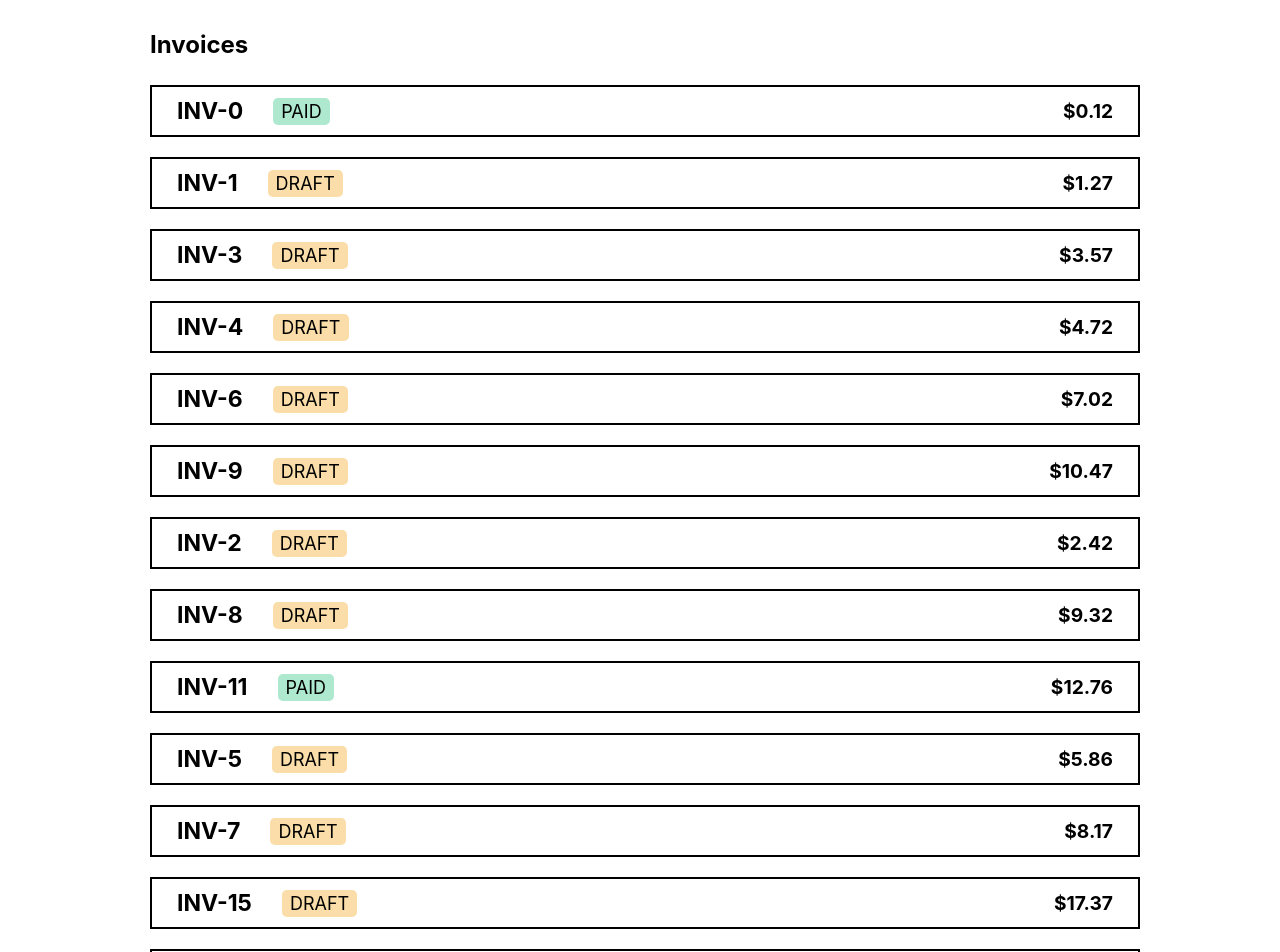
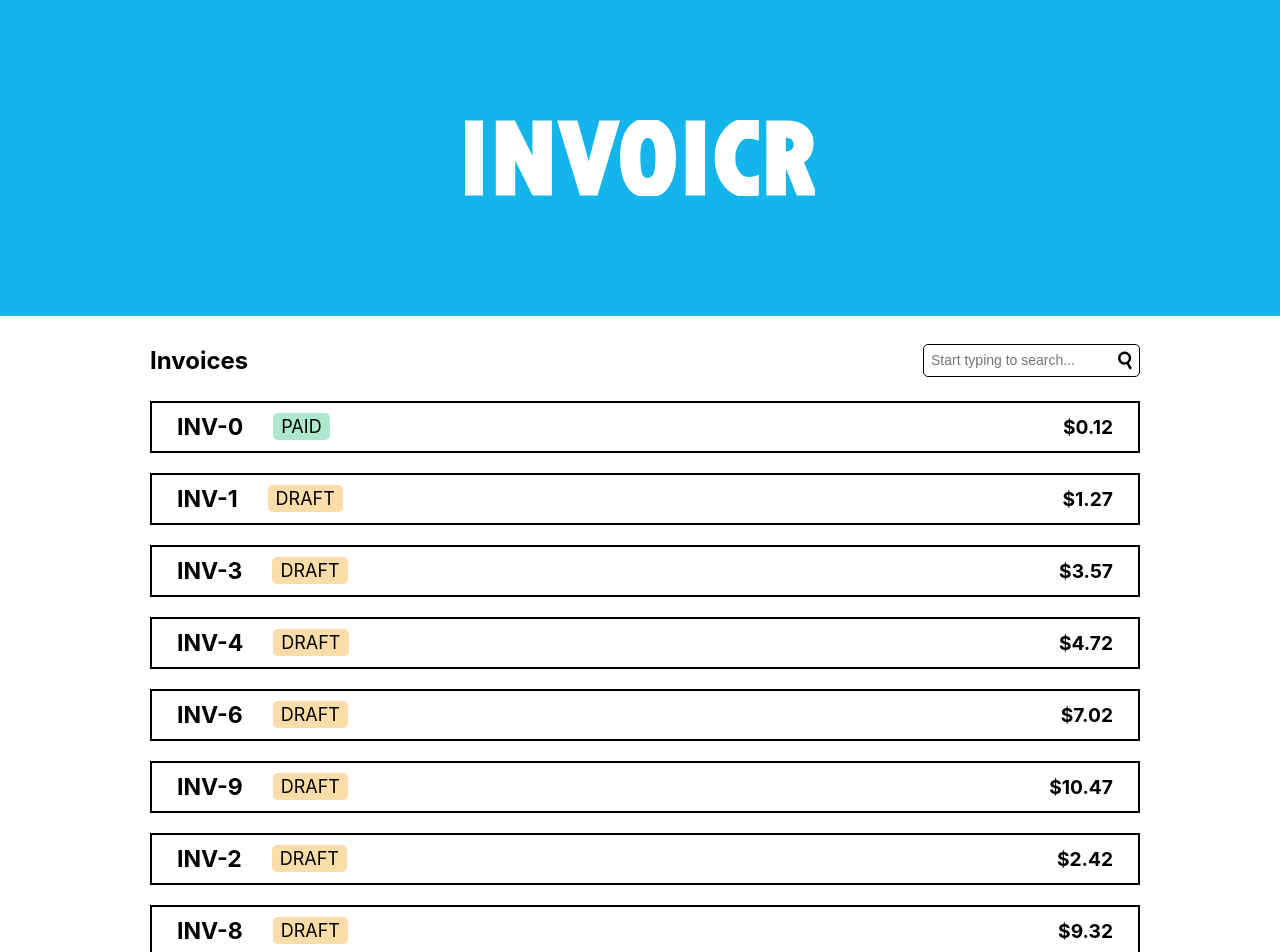
Before and after one commit to garlandkhuu/invoice-ui, a React (Create React App) app: page / in a window 1280 px wide. Shown: the top 952 px of the page. Built offline with nearby package versions, Linux system fonts and the light colour scheme; data requests are answered from the project's data file.

Commit message:
Add search filter and app logo header

```diff
--- a/src/App.scss
+++ b/src/App.scss
@@ -1,4 +1,25 @@
-.app-wrapper {
+html {
+  overflow-y: scroll;
+}
+
+.app-header {
+  display: flex;
+  flex-direction: column;
+  justify-content: center;
+  align-items: center;
+  width: auto;
+  background-color: #13b5ea;
+  padding: 120px;
+
+  svg {
+    width: 350px;
+    height: auto;
+    stroke: white;
+    fill: white;
+  }
+}
+
+.page-wrapper {
   max-width: 1000px;
   margin: auto;
 }
--- a/src/App.tsx
+++ b/src/App.tsx
@@ -1,15 +1,21 @@
 import { Routes, Route } from "react-router-dom";
 import InvoiceList from "./pages/InvoiceList";
 import InvoiceDetails from "./pages/InvoiceDetails";
+import { ReactComponent as Logo } from './assets/logo.svg';
 import "./App.scss";
 
 function App() {
   return (
-    <div className="app-wrapper">
-      <Routes>
-        <Route path="/" element={<InvoiceList />} />
-        <Route path="invoice" element={<InvoiceDetails />}/>
-      </Routes>
+    <div>
+      <div className="app-header">
+        <Logo />
+      </div>
+      <div className="page-wrapper">
+        <Routes>
+          <Route path="/" element={<InvoiceList />} />
+          <Route path="invoice" element={<InvoiceDetails />}/>
+        </Routes>
+      </div>
     </div>
   );
 }
--- /dev/null
+++ b/src/hooks/useSearchInvoices.ts
@@ -0,0 +1,30 @@
+import { useState, useEffect } from "react";
+import { Invoice } from '../types/interfaces/invoice.interfaces';
+
+/**
+ * Searches and filters invoices with a given search query
+ * @param {Array<Invoice>} invoices
+ * @param {string} query
+ * @returns a filtered list of invoices matching query
+ */
+function useSearchInvoices(invoices: Array<Invoice>, query: string) {
+  const [filteredInvoices, setFilteredInvoices] = useState<Array<Invoice>>(invoices);
+  const [loading, setLoading] = useState<boolean>(false);
+
+  useEffect(() => {
+    setLoading(true);
+
+    const _query = query.toLowerCase();
+    const filteredResults = invoices.filter(
+      ({ invoiceNumber, status }) =>
+        invoiceNumber.toLowerCase().includes(_query) || status.toLowerCase().includes(_query)
+    );
+    setFilteredInvoices(filteredResults);
+
+    setLoading(false);
+  }, [invoices, query]);
+
+  return { filteredInvoices, loading }
+}
+
+export default useSearchInvoices;
--- a/src/pages/InvoiceList/InvoiceList.scss
+++ b/src/pages/InvoiceList/InvoiceList.scss
@@ -40,3 +40,50 @@
   width: 1000px;
   margin-top: 20px !important;
 }
+
+.invoice-list-header-row {
+  display: flex;
+  flex-direction: row;
+  justify-content: space-between;
+  align-items: center;
+}
+
+.search-bar-wrapper {
+  display: flex;
+  flex-direction: row;
+  padding: 3px 5px;
+  border-radius: 5px;
+  border: 1px solid black;
+
+  svg {
+    width: 20px;
+    height: 25px;
+    transition: all .15s ease-in-out;
+
+    &.focused {
+      stroke: #13b5ea;
+      fill: #13b5ea;
+    }
+  }
+}
+
+.search-input {
+  font-size: 14px;
+  border: none;
+  width: 100%;
+  height: auto;
+
+  &:focus {
+    border: none;
+    outline: none;
+  }
+}
+
+.no-results {
+  width: 1000px;
+  padding-left: 10px;
+  margin-top: 20px;
+  font-size: 20px;
+  font-weight: 400;
+  box-sizing: border-box;
+}
--- a/src/pages/InvoiceList/index.tsx
+++ b/src/pages/InvoiceList/index.tsx
@@ -1,18 +1,51 @@
+import React, { useState } from 'react'
 import useInvoices from '../../hooks/useInvoices';
+import useSearchInvoices from '../../hooks/useSearchInvoices';
 import InvoiceListItem from './components/InvoiceListItem';
+import debounce from '../../utils/debounce';
+import { ReactComponent as SearchIcon } from '../../assets/search.svg'
 import './InvoiceList.scss'
 
 function InvoiceList() {
+  const [query, setQuery] = useState<string>('');
+  const [searchFocused, setSerachFocused] = useState<boolean>(false);
   const { invoices } = useInvoices();
+  const { filteredInvoices } = useSearchInvoices(invoices, query);
+
+  //Debounce the event handler to not fire for every single key stroke
+  const onSearchChange = (e: React.ChangeEvent<HTMLInputElement>) => debounce(() => {
+    setQuery(e.target.value);
+  }, 250);
+
+  const onSearchFocus = (e: React.FocusEvent<HTMLInputElement>) => setSerachFocused(true);
+  const onSearchBlur = (e: React.FocusEvent<HTMLInputElement>) => setSerachFocused(false);
 
   return (
     <div className="invoice-list">
-      <div className="invoice-header">Invoices</div>
-      <ul className="invoice-list-items">
-        {invoices.map((invoice: any) => (
-          <InvoiceListItem invoice={invoice} />
-        ))}
-      </ul>
+      <div className='invoice-list-header-row'>
+        <div className="invoice-header">Invoices</div>
+        <div className='search-bar-wrapper'>
+          <input
+            className='search-input'
+            onChange={onSearchChange}
+            onFocus={onSearchFocus}
+            onBlur={onSearchBlur}
+            placeholder="Start typing to search..."
+          />
+          <SearchIcon {...(searchFocused && { className: 'focused' })} />
+        </div>
+      </div>
+      {filteredInvoices.length > 0
+        ? (
+          <ul className="invoice-list-items">
+            {filteredInvoices.map((invoice: any) => (
+              <InvoiceListItem invoice={invoice} />
+            ))}
+          </ul>
+        ) : (
+          <div className='no-results'>No Results.</div>
+        )
+      }
     </div>
   );
 }
--- /dev/null
+++ b/src/utils/debounce.ts
@@ -0,0 +1,13 @@
+let timer: number;
+
+/**
+ * Debounces a function given an interval
+ * @param cb Callback to debounce on
+ * @param timeout Interval you want to debounce
+ */
+const debounce = (cb: () => void, timeout: number) => {
+  window.clearTimeout(timer);
+  timer = window.setTimeout(cb, timeout);
+};
+
+export default debounce;
--- a/src/utils/formatCurrency.ts
+++ b/src/utils/formatCurrency.ts
@@ -1,3 +1,8 @@
+/**
+ * Formats currency into USD
+ * @param currency number representing a currency
+ * @returns formatted currency of price in USD
+ */
 function formatCurrency(currency: number | undefined) {
   if (!currency) return null;
   const dollarFormat = Intl.NumberFormat('en-US', {
```
Also changed, not shown: src/assets/logo.svg (added), src/assets/search.svg (added).
